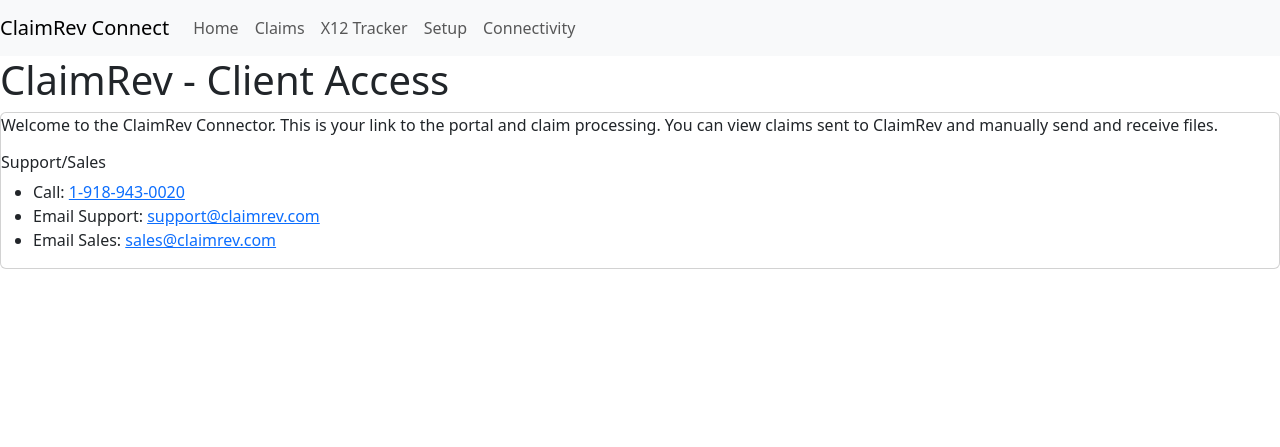
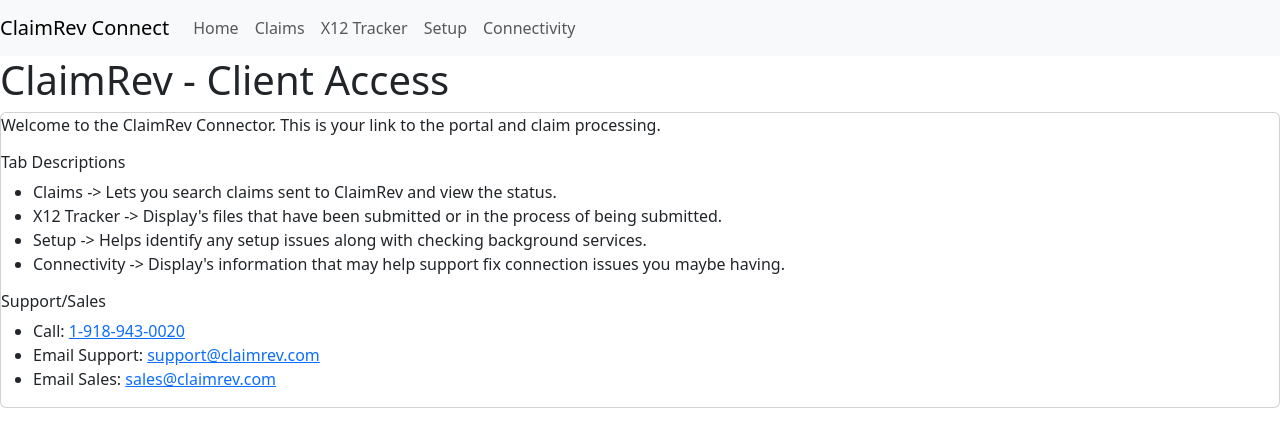
Before and after one commit to claimrevolution/oe-module-claimrev-connect, a PHP site: page /htdocs/ in a window 1280 px wide. Shown: the top 447 px of the page. Run offline with PHP 8.4, Linux system fonts and the light colour scheme; some libraries are stand-ins or nearby versions.

Commit message:
updates to index.php

```diff
--- a/public/index.php
+++ b/public/index.php
@@ -22,7 +22,26 @@
     <div class="row">
         <div class="col">
             <div class="card">
-                <p>Welcome to the ClaimRev Connector. This is your link to the portal and claim processing. You can view claims sent to ClaimRev and manually send and receive files.</p>
+                <p>
+                    Welcome to the ClaimRev Connector. This is your link to the portal and claim processing.
+
+                </p>
+                <h6>Tab Descriptions</h6>
+                <ul>
+                    <li>
+                        Claims -> Lets you search claims sent to ClaimRev and view the status.
+                    </li>
+                    <li>
+                        X12 Tracker -> Display's files that have been submitted or in the process of being submitted.
+                    </li>
+                    <li>
+                        Setup -> Helps identify any setup issues along with checking background services.
+                    </li>
+                    <li>
+                        Connectivity -> Display's information that may help support fix connection issues you maybe having.
+                    </li>
+                </ul>
+
                 <h6>Support/Sales</h6>
                 <ul>
                     <li> Call: <a href="tel:9189430020">1-918-943-0020<a>   </li>
```
